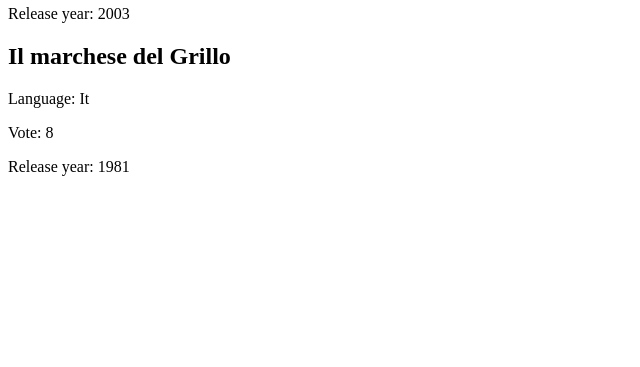
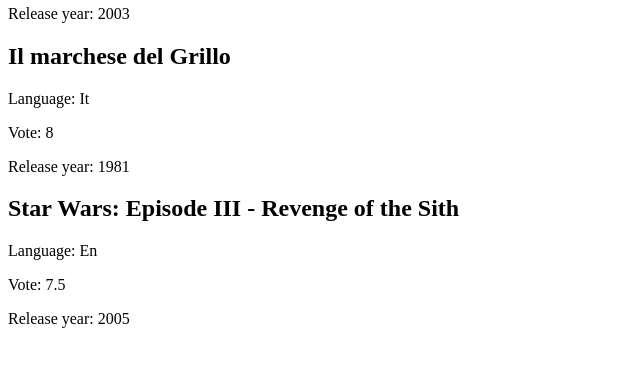
Before and after one commit to ValerioCarbone/php-oop-1, a PHP site: page / in a window 1280 px wide. Shown: the part 271-638 px from the top of the page, without its empty margins (0-640 px from the left). Run offline with PHP 8.4, Linux system fonts and the light colour scheme.

Commit message:
ADD - Create istance in an array

```diff
--- a/index.php
+++ b/index.php
@@ -85,7 +85,8 @@ $film_3 = new Production('Il marchese del Grillo', 'It', 8, 1981);
 $films_array = [
     $film_1,
     $film_2,
-    $film_3
+    $film_3,
+    new Production('Star Wars: Episode III - Revenge of the Sith', 'En', 7.5, 2005)
 ];
 
 
```
